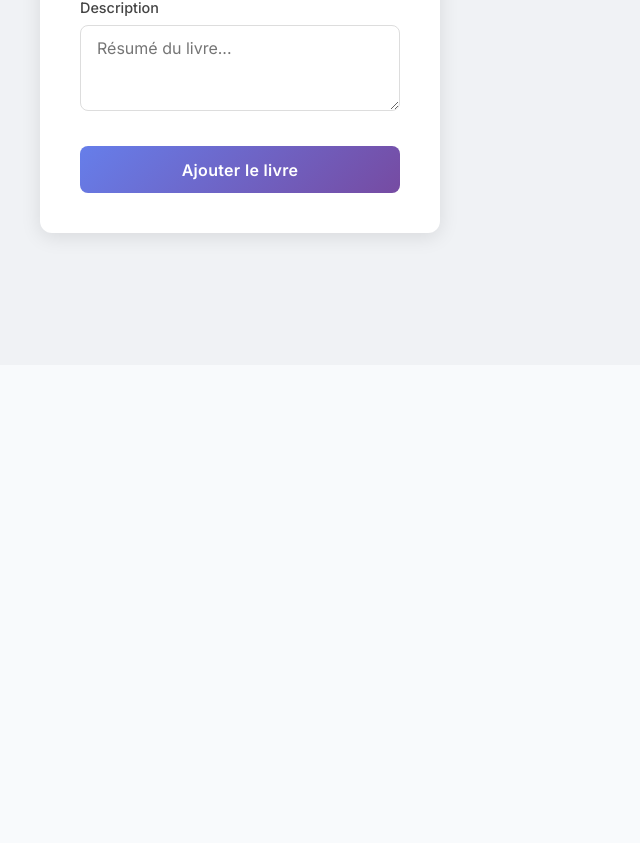
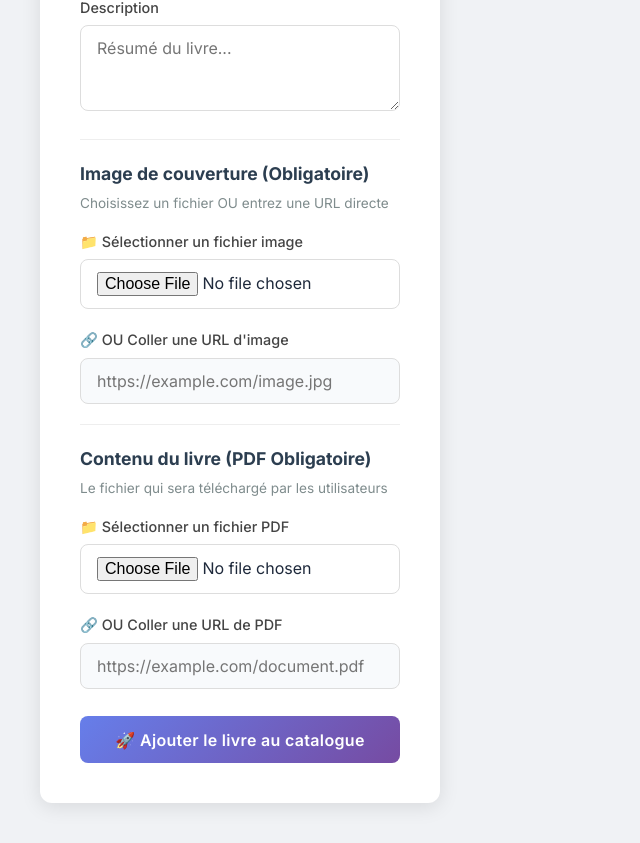
Before and after one commit to douae-boufnar/Projet-Linux, an Angular app in the folder frontend/: page /admin in a window 1280 px wide. Shown: the part 499-1342 px from the top of the page, without its empty margins (0-640 px from the left). Before the commit the page ends 864 px from the top, so only its background shows below. Built offline with nearby package versions, Linux system fonts and the light colour scheme; no server answers.

Commit message:
Ajout des modifications

```diff
--- a/frontend/src/app/pages/admin-dashboard/admin-dashboard.component.css
+++ b/frontend/src/app/pages/admin-dashboard/admin-dashboard.component.css
@@ -93,3 +93,62 @@
 .admin-table tr:hover td { background-color: #f8fafc; }
 .font-bold { font-weight: 600; color: #1a1a2e; }
 .text-center { text-align: center; color: #666; font-style: italic; }
+
+.form-divider {
+  border: 0;
+  border-top: 1px solid #eee;
+  margin: 20px 0;
+}
+
+.section-subtitle {
+  color: #2c3e50;
+  margin-top: 10px;
+  margin-bottom: 5px;
+  font-size: 1.1rem;
+  font-weight: 700;
+}
+
+.field-hint {
+  color: #7f8c8d;
+  font-size: 0.85rem;
+  margin-bottom: 15px;
+}
+
+.text-blue { color: #4f46e5; font-weight: 600; text-decoration: none; }
+.text-blue:hover { text-decoration: underline; }
+.text-gray { color: #999; }
+
+.btn-group {
+  display: flex;
+  gap: 10px;
+  margin-top: 15px;
+}
+
+.btn-secondary {
+  flex: 1;
+  padding: 0.85rem;
+  background-color: #f1f5f9;
+  color: #475569;
+  border: 1px solid #e2e8f0;
+  border-radius: 8px;
+  font-weight: 600;
+  cursor: pointer;
+}
+
+.action-buttons {
+  display: flex;
+  gap: 8px;
+}
+
+.btn-edit, .btn-delete {
+  background: none;
+  border: none;
+  font-size: 1.2rem;
+  cursor: pointer;
+  padding: 5px;
+  border-radius: 4px;
+  transition: background 0.2s;
+}
+
+.btn-edit:hover { background: #e0e7ff; }
+.btn-delete:hover { background: #fee2e2; }
--- a/frontend/src/app/pages/admin-dashboard/admin-dashboard.component.html
+++ b/frontend/src/app/pages/admin-dashboard/admin-dashboard.component.html
@@ -1,7 +1,7 @@
 <div class="admin-wrapper">
 
   <div class="admin-card form-card">
-    <h3 class="admin-title">Ajouter un livre</h3>
+    <h3 class="admin-title">{{ isEditing ? 'Modifier le livre #' + editingBookId : 'Ajouter un livre' }}</h3>
 
     <div class="form-group">
       <label for="titre">Titre du livre</label>
@@ -29,9 +29,43 @@
       <textarea id="description" [(ngModel)]="newBook.description" placeholder="Résumé du livre..." class="form-input" rows="3"></textarea>
     </div>
 
-    <button class="btn-primary" (click)="addBook()" [disabled]="loading">
-      {{ loading ? 'Ajout en cours...' : 'Ajouter le livre' }}
-    </button>
+    <hr class="form-divider" />
+    <h4 class="section-subtitle">Image de couverture (Obligatoire)</h4>
+    <p class="field-hint">Choisissez un fichier OU entrez une URL directe</p>
+
+    <div class="form-group">
+      <label for="image">📁 Sélectionner un fichier image</label>
+      <input type="file" id="image" (change)="onImageSelected($event)" class="form-input" accept="image/*" />
+    </div>
+
+    <div class="form-group">
+      <label for="image_url">🔗 OU Coller une URL d'image</label>
+      <input type="text" id="image_url" [(ngModel)]="newBook.image_url" placeholder="https://example.com/image.jpg" class="form-input" />
+    </div>
+
+    <hr class="form-divider" />
+    <h4 class="section-subtitle">Contenu du livre (PDF Obligatoire)</h4>
+    <p class="field-hint">Le fichier qui sera téléchargé par les utilisateurs</p>
+
+    <div class="form-group">
+      <label for="pdf">📁 Sélectionner un fichier PDF</label>
+      <input type="file" id="pdf" (change)="onPdfSelected($event)" class="form-input" accept="application/pdf" />
+    </div>
+
+    <div class="form-group">
+      <label for="pdf_url">🔗 OU Coller une URL de PDF</label>
+      <input type="text" id="pdf_url" [(ngModel)]="newBook.pdf_url" placeholder="https://example.com/document.pdf" class="form-input" />
+    </div>
+
+    <div class="btn-group">
+      <button class="btn-primary" (click)="submitForm()" [disabled]="loading">
+        {{ loading ? 'Action en cours...' : (isEditing ? '💾 Enregistrer les modifications' : '🚀 Ajouter le livre au catalogue') }}
+      </button>
+
+      <button *ngIf="isEditing" class="btn-secondary" (click)="cancelEdit()">
+        Annuler
+      </button>
+    </div>
   </div>
 
   <div class="admin-card list-card">
@@ -42,17 +76,33 @@
         <thead>
           <tr>
             <th>ID</th>
+            <th>Image</th>
             <th>Titre</th>
             <th>Auteur</th>
             <th>Catégorie</th>
+            <th>PDF</th>
+            <th>Actions</th>
           </tr>
         </thead>
         <tbody>
           <tr *ngFor="let livre of livres">
             <td>#{{ livre.id }}</td>
+            <td>
+              <img [src]="livre.image" alt="couverture" style="width: 40px; height: 50px; object-fit: cover; border-radius: 4px;" *ngIf="livre.image">
+            </td>
             <td class="font-bold">{{ livre.titre }}</td>
             <td>{{ livre.auteur }}</td>
             <td>{{ getCategoryName(livre.category_id) }}</td>
+            <td>
+              <a [href]="livre.contenu" target="_blank" *ngIf="livre.contenu" class="text-blue">Voir PDF</a>
+              <span *ngIf="!livre.contenu" class="text-gray">N/A</span>
+            </td>
+            <td>
+              <div class="action-buttons">
+                <button class="btn-edit" (click)="editBook(livre)">✏️</button>
+                <button class="btn-delete" (click)="deleteBook(livre.id)">🗑️</button>
+              </div>
+            </td>
           </tr>
           <tr *ngIf="livres.length === 0">
             <td colspan="4" class="text-center">Aucun livre disponible.</td>
--- a/frontend/src/app/pages/admin-dashboard/admin-dashboard.component.ts
+++ b/frontend/src/app/pages/admin-dashboard/admin-dashboard.component.ts
@@ -22,15 +22,31 @@ export class AdminDashboardComponent implements OnInit {
     titre: '',
     auteur: '',
     description: '',
-    image: '',
-    contenu: '',
-    category_id: 1
+    category_id: 1,
+    image_url: '',
+    pdf_url: ''
   };
+
+  selectedImage: File | null = null;
+  selectedPdf: File | null = null;
+
+  isEditing = false;
+  editingBookId: number | null = null;
 
   constructor(private http: HttpClient) {}
 
   ngOnInit(): void {
     this.loadBooks();
+  }
+
+  // Gérer la sélection de l'image
+  onImageSelected(event: any) {
+    this.selectedImage = event.target.files[0];
+  }
+
+  // Gérer la sélection du PDF
+  onPdfSelected(event: any) {
+    this.selectedPdf = event.target.files[0];
   }
 
   // Récupérer la liste depuis la base de données
@@ -46,30 +62,91 @@ export class AdminDashboardComponent implements OnInit {
   }
 
   // Envoyer le nouveau livre à la base de données
-  addBook() {
+  submitForm() {
     if (!this.newBook.titre || !this.newBook.auteur) {
-      alert('Veuillez remplir le titre et l\'auteur');
+      alert('Veuillez remplir au moins le titre et l\'auteur.');
       return;
     }
 
     this.loading = true;
-    this.http.post(this.apiUrl, this.newBook).subscribe({
+
+    // Utilisation de FormData pour envoyer les fichiers
+    const formData = new FormData();
+    formData.append('titre', this.newBook.titre);
+    formData.append('auteur', this.newBook.auteur);
+    formData.append('description', this.newBook.description);
+    formData.append('category_id', this.newBook.category_id.toString());
+    formData.append('image_url', this.newBook.image_url);
+    formData.append('pdf_url', this.newBook.pdf_url);
+
+    if (this.selectedImage) {
+      formData.append('image', this.selectedImage);
+    }
+
+    if (this.selectedPdf) {
+      formData.append('contenu', this.selectedPdf);
+    }
+
+    const url = this.isEditing ? `${this.apiUrl}/${this.editingBookId}` : this.apiUrl;
+
+    this.http.post(url, formData).subscribe({
       next: (res: any) => {
-        alert('Livre ajouté avec succès !');
-        this.loadBooks(); // On rafraîchit le tableau
-        this.resetForm(); // On vide les cases
+        alert(this.isEditing ? 'Livre mis à jour !' : 'Livre ajouté !');
+        this.loadBooks();
+        this.cancelEdit();
         this.loading = false;
       },
       error: (err) => {
-        console.error('Erreur lors de l\'ajout', err);
-        alert('Erreur lors de l\'ajout du livre');
+        console.error('Erreur', err);
+        const errorMsg = err.error?.message || 'Erreur inconnue';
+        alert('Erreur : ' + errorMsg);
         this.loading = false;
       }
     });
   }
 
+  editBook(book: any) {
+    this.isEditing = true;
+    this.editingBookId = book.id;
+    this.newBook = {
+      titre: book.titre,
+      auteur: book.auteur,
+      description: book.description || '',
+      category_id: book.category_id,
+      image_url: book.image,
+      pdf_url: book.contenu
+    };
+    // Scroll to top
+    window.scrollTo({ top: 0, behavior: 'smooth' });
+  }
+
+  cancelEdit() {
+    this.isEditing = false;
+    this.editingBookId = null;
+    this.resetForm();
+  }
+
+  deleteBook(id: number) {
+    if (!confirm('Êtes-vous sûr de vouloir supprimer ce livre ?')) return;
+
+    this.http.delete(`${this.apiUrl}/${id}`).subscribe({
+      next: () => {
+        alert('Livre supprimé !');
+        this.loadBooks();
+      },
+      error: (err) => {
+        console.error('Erreur suppression', err);
+        alert('Erreur lors de la suppression');
+      }
+    });
+  }
+
   resetForm() {
-    this.newBook = { titre: '', auteur: '', description: '', image: '', contenu: '', category_id: 1 };
+    this.newBook = { titre: '', auteur: '', description: '', category_id: 1, image_url: '', pdf_url: '' };
+    this.selectedImage = null;
+    this.selectedPdf = null;
+    // Note: les inputs file ne peuvent pas être reset facilement via ngModel,
+    // il faudrait une référence locale si on voulait vraiment les vider visuellement.
   }
 
   getCategoryName(id: number | string): string {
```
Also changed, not shown: 2 other files (tests, documents, lock files or other folders).
